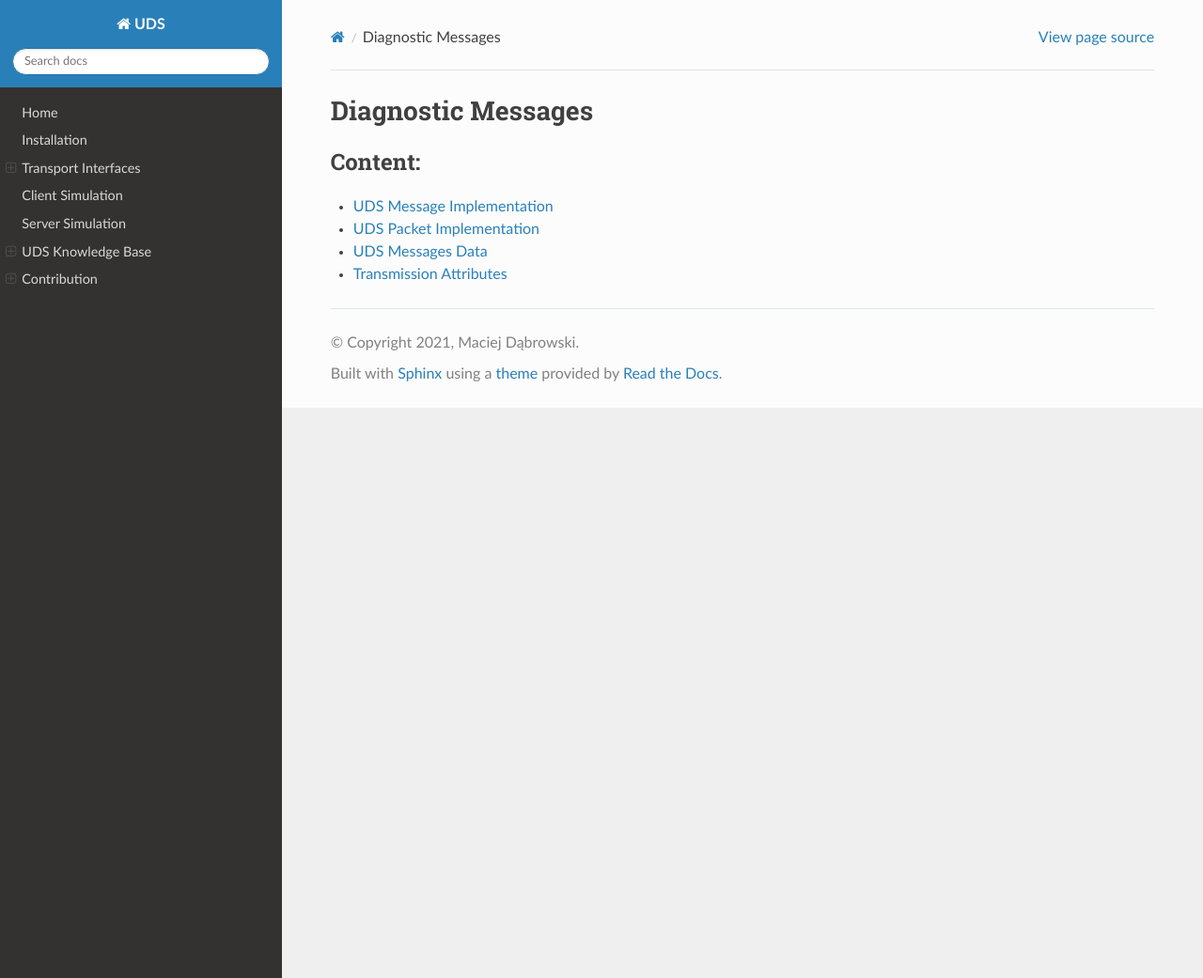
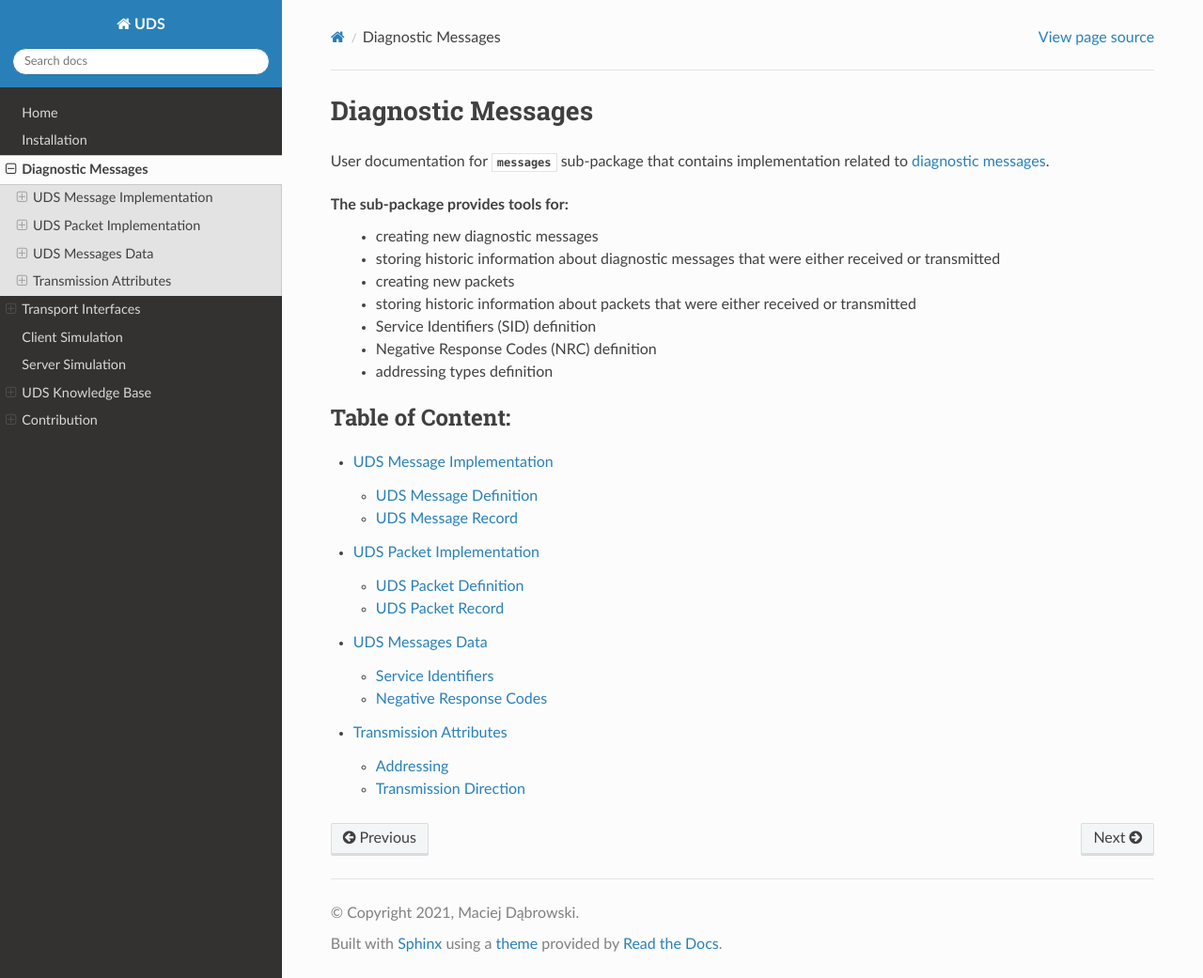
Before and after one commit to mdabrowski1990/uds, a Sphinx documentation site: the page built from docs/source/pages/message.rst, in a window 1280 px wide and 1041 px high. Shown: the whole window at 94% size. Built offline with Sphinx 7.4.7 and the Read the Docs theme 2.0.0, drawn with Linux system fonts in a browser that asks for light colours; pages that are not in the unit, such as notebooks, are missing from menus.

Commit message:
quick update
Temporary version

```diff
--- a/docs/source/index.rst
+++ b/docs/source/index.rst
@@ -5,7 +5,7 @@ Welcome to UDS documentation!
 
    Home <self>
    pages/installation.rst
-   pages/diag_message.rst
+   pages/message.rst
    pages/transport.rst
    pages/client_simulation.rst
    pages/server_simulation.rst
--- a/docs/source/pages/message.rst
+++ b/docs/source/pages/message.rst
@@ -1,9 +1,20 @@
 Diagnostic Messages
 ===================
+User documentation for :mod:`~uds.messages` sub-package that contains implementation related to
+`diagnostic messages <http://localhost:63342/uds/docs/build/html/pages/knowledge_base.html#diagnostic-message>`_.
+
+The sub-package provides tools for:
+ - creating new diagnostic messages
+ - storing historic information about diagnostic messages that were either received or transmitted
+ - creating new packets
+ - storing historic information about packets that were either received or transmitted
+ - Service Identifiers (SID) definition
+ - Negative Response Codes (NRC) definition
+ - addressing types definition
+
 
 .. toctree::
-   :maxdepth: 1
-   :caption: Content:
+   :caption: Table of Content:
 
    message/uds_message.rst
    message/uds_packet.rst
```
